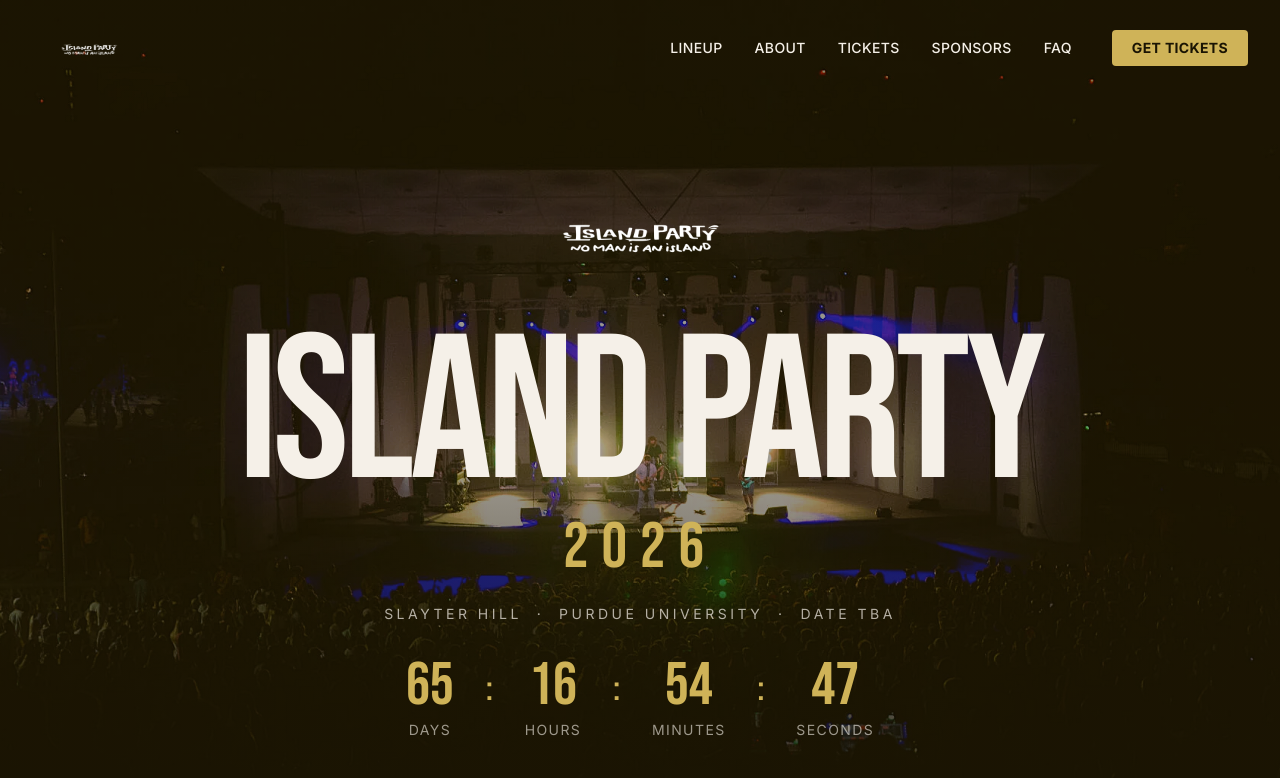
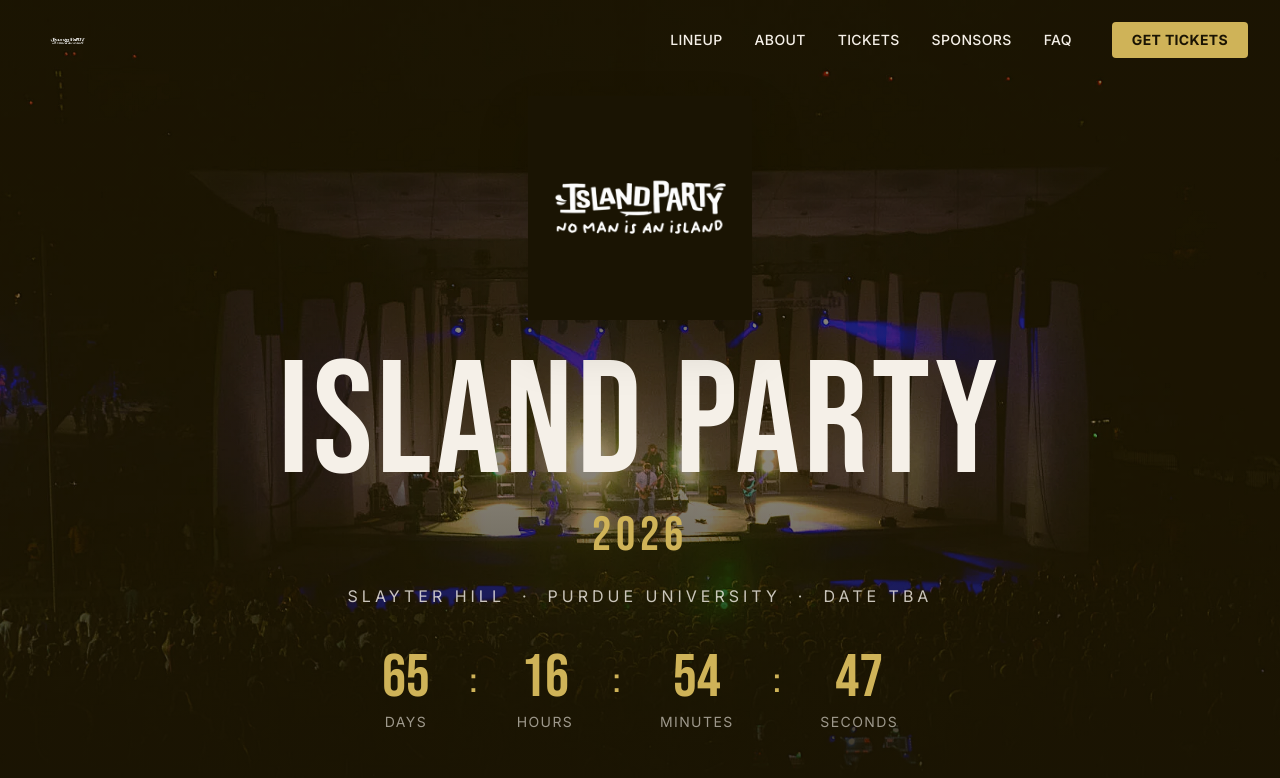
Before and after one commit to calebbuening/byx-island-party-website, a Next.js app in the folder byx-website/: page / in a window 1280 px wide. Shown: the top 778 px of the page. Built offline with nearby package versions, Linux system fonts and the light colour scheme.

Commit message:
Revert "feat: festival-style hero layout and larger navbar logo"
This reverts commit 4d511a2526529601c2d4843f6ce07743ae17de2d.

```diff
--- a/byx-website/next.config.ts
+++ b/byx-website/next.config.ts
@@ -1,5 +1,9 @@
 import type { NextConfig } from "next";
 
-const nextConfig: NextConfig = {};
+const nextConfig: NextConfig = {
+  turbopack: {
+    root: __dirname,
+  },
+};
 
 export default nextConfig;
--- a/byx-website/src/app/components/Hero.tsx
+++ b/byx-website/src/app/components/Hero.tsx
@@ -49,7 +49,7 @@
   return (
     <section
       id="top"
-      className="relative min-h-screen flex flex-col justify-between overflow-hidden"
+      className="relative min-h-screen flex items-center justify-center overflow-hidden"
     >
       {/* Background image */}
       <Image
@@ -62,52 +62,42 @@
       />
 
       {/* Dark gradient overlay */}
-      <div className="absolute inset-0 bg-gradient-to-b from-[#1a1403]/55 via-[#1a1403]/40 to-[#1a1403]" />
+      <div className="absolute inset-0 bg-gradient-to-b from-[#1a1403]/60 via-[#1a1403]/50 to-[#1a1403]" />
 
-      {/* Upper: wordmark logo centered */}
-      <div className="relative z-10 flex justify-center pt-32 sm:pt-36">
+      {/* Content */}
+      <div className="relative z-10 flex flex-col items-center text-center px-4 sm:px-6 pt-24 pb-16">
+        {/* Circle logo */}
         <Image
-          src="/images/logo-transparent.png"
-          alt="Island Party — No Man Is An Island"
-          width={400}
-          height={150}
+          src="/images/logo-circle.png"
+          alt="Island Party 2026 logo"
+          width={220}
+          height={220}
           priority
-          className="w-48 sm:w-64 md:w-80 h-auto object-contain drop-shadow-2xl"
+          className="w-36 h-36 sm:w-44 sm:h-44 lg:w-56 lg:h-56 object-contain drop-shadow-2xl mb-6"
         />
-      </div>
 
-      {/* Lower: giant title + year + details + countdown + CTAs */}
-      <div className="relative z-10 flex flex-col items-center text-center pb-12 px-2">
-        {/* Giant full-bleed "ISLAND PARTY" */}
+        {/* Headline */}
         <h1
-          className="text-[#f5f0e8] leading-none tracking-tight w-full"
-          style={{
-            fontFamily: "var(--font-bebas, Impact, sans-serif)",
-            fontSize: "clamp(3.5rem, 16vw, 18rem)",
-            lineHeight: 0.9,
-          }}
+          className="text-7xl sm:text-8xl lg:text-[10rem] text-[#f5f0e8] leading-none tracking-wide mb-2"
+          style={{ fontFamily: "var(--font-bebas, Impact, sans-serif)" }}
         >
           Island Party
         </h1>
 
-        {/* Year */}
         <p
-          className="text-[#cfb358] leading-none tracking-[0.2em] mt-2 mb-6"
-          style={{
-            fontFamily: "var(--font-bebas, Impact, sans-serif)",
-            fontSize: "clamp(1.5rem, 5vw, 5rem)",
-          }}
+          className="text-3xl sm:text-4xl lg:text-5xl text-[#cfb358] leading-none tracking-widest mb-6"
+          style={{ fontFamily: "var(--font-bebas, Impact, sans-serif)" }}
         >
           2026
         </p>
 
         {/* Event details */}
-        <p className="text-[#f5f0e8]/70 text-xs sm:text-sm uppercase tracking-[0.25em] mb-8">
+        <p className="text-[#f5f0e8]/80 text-sm sm:text-base uppercase tracking-[0.25em] mb-10">
           Slayter Hill &nbsp;·&nbsp; Purdue University &nbsp;·&nbsp; Date TBA
         </p>
 
         {/* Countdown */}
-        <div className="flex items-center gap-5 sm:gap-8 mb-10">
+        <div className="flex items-center gap-6 sm:gap-10 mb-12">
           <CountdownUnit value={days} label="Days" />
           <span className="text-[#cfb358] text-3xl sm:text-4xl mb-4" style={{ fontFamily: "var(--font-bebas, Impact, sans-serif)" }}>:</span>
           <CountdownUnit value={hours} label="Hours" />
@@ -132,13 +122,13 @@
             View Lineup
           </a>
         </div>
-      </div>
 
-      {/* Scroll indicator */}
-      <div className="absolute bottom-6 left-1/2 -translate-x-1/2 animate-bounce z-10">
-        <svg width="24" height="24" viewBox="0 0 24 24" fill="none" stroke="#cfb358" strokeWidth="2">
-          <path d="M12 5v14M5 12l7 7 7-7" />
-        </svg>
+        {/* Scroll indicator */}
+        <div className="absolute bottom-8 left-1/2 -translate-x-1/2 animate-bounce">
+          <svg width="24" height="24" viewBox="0 0 24 24" fill="none" stroke="#cfb358" strokeWidth="2">
+            <path d="M12 5v14M5 12l7 7 7-7" />
+          </svg>
+        </div>
       </div>
     </section>
   );
--- a/byx-website/src/app/components/Navbar.tsx
+++ b/byx-website/src/app/components/Navbar.tsx
@@ -28,15 +28,15 @@
       }`}
     >
       <div className="max-w-7xl mx-auto px-4 sm:px-6 lg:px-8">
-        <div className="flex items-center justify-between h-20 lg:h-24">
+        <div className="flex items-center justify-between h-16 lg:h-20">
           {/* Logo */}
           <a href="#top" className="flex items-center gap-3 group">
             <Image
               src="/images/logo-transparent.png"
               alt="Island Party"
-              width={160}
-              height={60}
-              className="h-16 w-auto object-contain group-hover:opacity-80 transition-opacity"
+              width={48}
+              height={48}
+              className="h-10 w-auto object-contain group-hover:opacity-80 transition-opacity"
             />
           </a>
 
```
